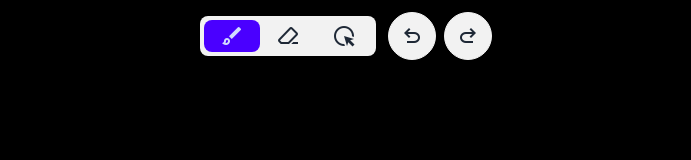
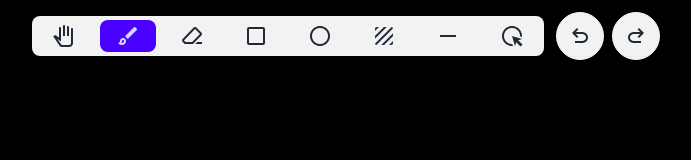
Before and after one commit to golok727/Drawing-App, a website built with Vite: page index.html in a window 1280 px wide. Shown: the whole page, without its empty margins (294-985 px from the left). Built offline with nearby package versions, Linux system fonts and the light colour scheme.

Commit message:
More Buttons

```diff
--- a/index.html
+++ b/index.html
@@ -18,13 +18,35 @@
 			>
 				<div class="flex items-center gap-3">
 					<div>
-						<div role="tablist" class="tabs tabs-boxed">
+						<div role="tablist" class="tabs tabs-boxed gap-2">
+							<a role="tab" class="tab"
+								><span class="material-symbols-outlined"> pan_tool </span></a
+							>
 							<a role="tab" class="tab tab-active"
 								><span class="material-symbols-outlined"> brush </span></a
 							>
 							<a role="tab" class="tab"
 								><span class="material-symbols-outlined"> ink_eraser </span></a
 							>
+
+							<a role="tab" class="tab"
+								><span class="material-symbols-outlined"> crop_square </span></a
+							>
+
+							<a role="tab" class="tab"
+								><span class="material-symbols-outlined"> circle </span></a
+							>
+
+							<a role="tab" class="tab"
+								><span class="material-symbols-outlined"> texture </span></a
+							>
+
+							<a role="tab" class="tab"
+								><span class="material-symbols-outlined">
+									horizontal_rule
+								</span></a
+							>
+
 							<a role="tab" class="tab"
 								><span class="material-symbols-outlined">
 									highlight_mouse_cursor
```
